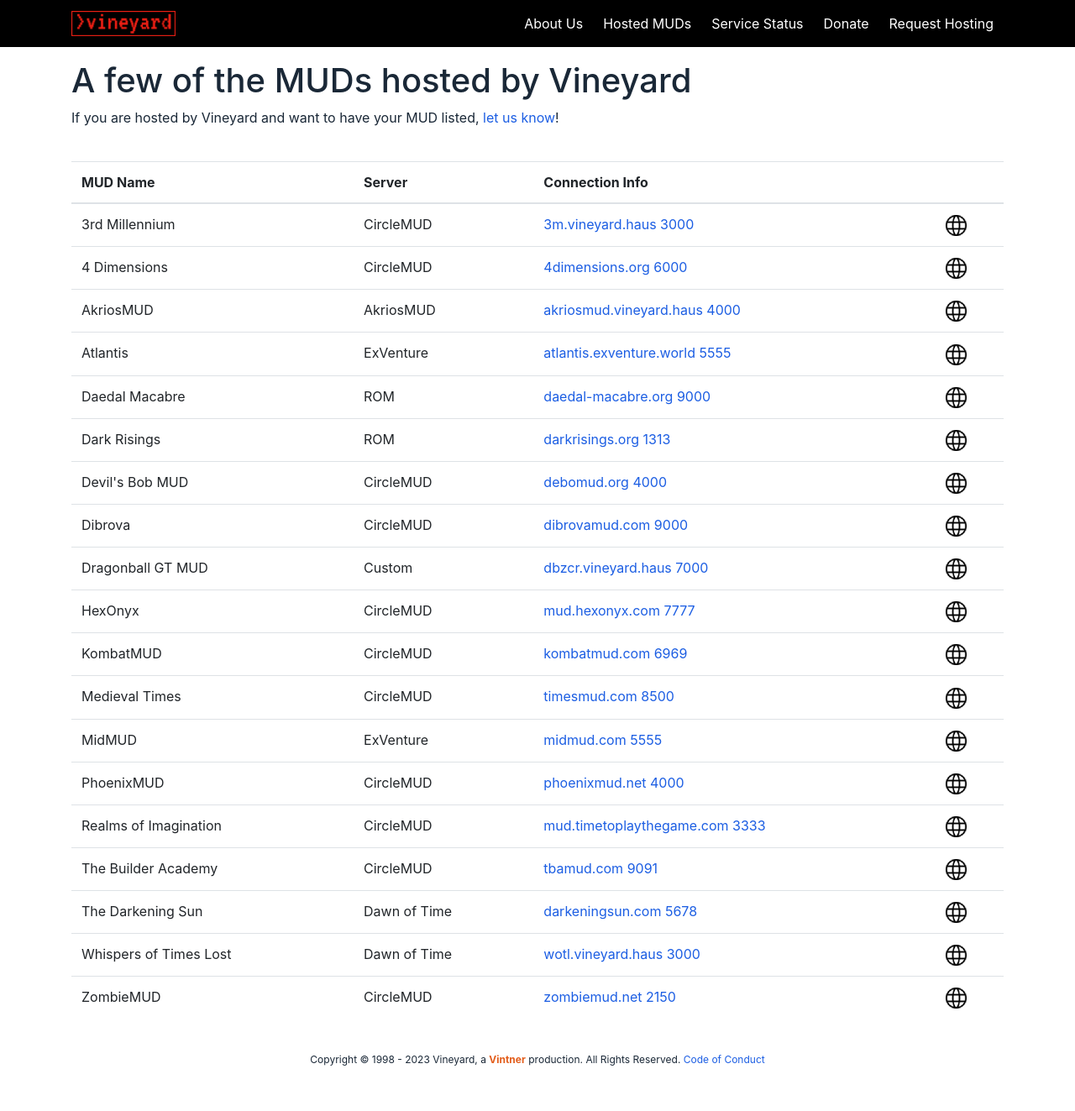
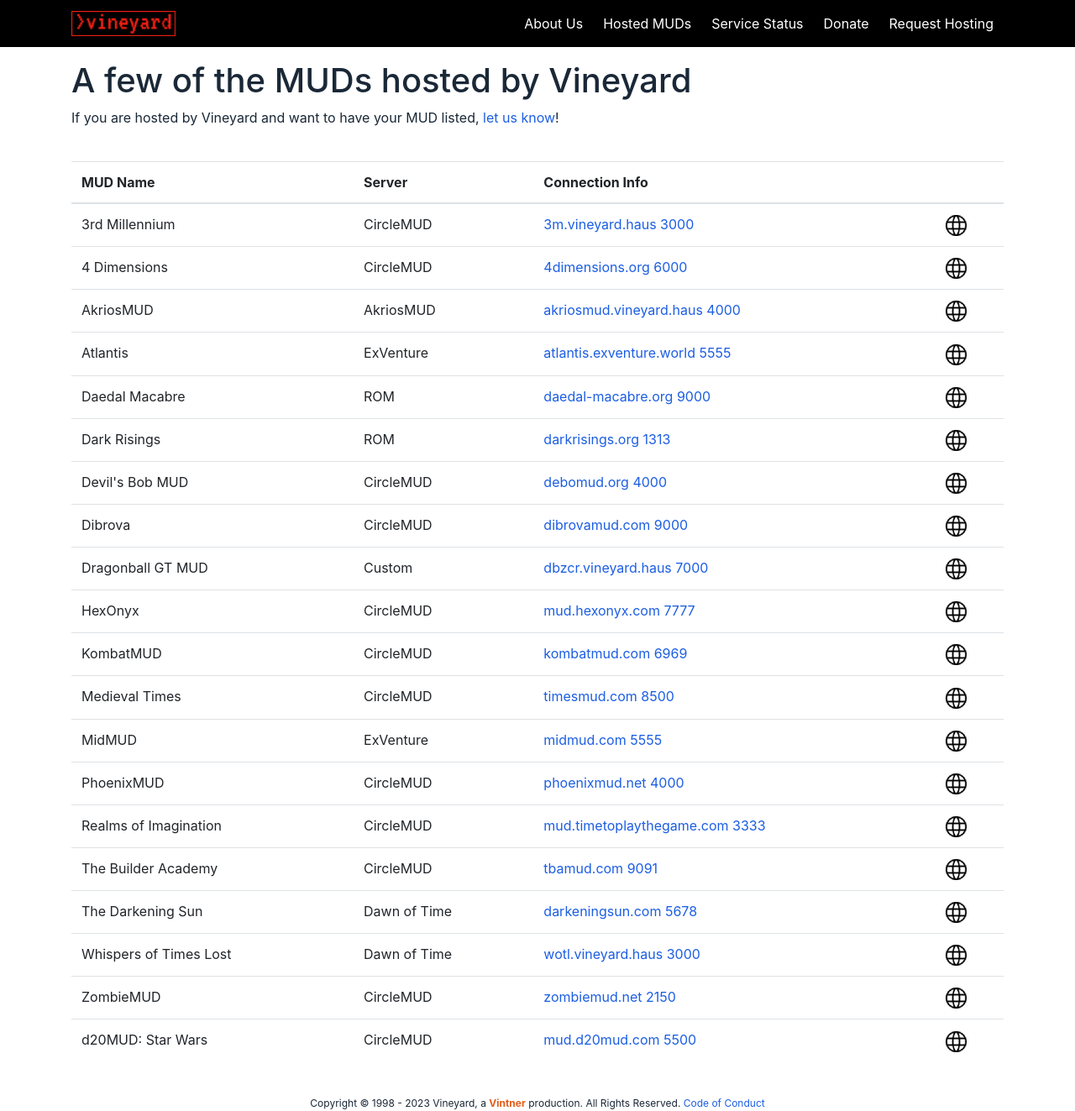
Before and after one commit to vintnerhaus/vineyard.haus, a Jekyll site: the page built from muds.html, in a window 1280 px wide. Shown: the whole page at 84% size. Built offline with Jekyll 4.4.1, drawn with Linux system fonts in a browser that asks for light colours; nearby versions of some CDN libraries; Markdown is read by kramdown in place of the engine named in the settings; before the commit the page ends 1271 px from its top, so only the background shows below that.

Commit message:
Update mud_list.json

```diff
--- a/_data/mud_list.json
+++ b/_data/mud_list.json
@@ -133,6 +133,13 @@
       "site": "dbzcr.vineyard.haus",
       "server_address": "dbzcr.vineyard.haus",
       "server_port": "7000",
+    },
+    {
+      "mud_name": "d20MUD: Star Wars",
+      "server": "CircleMUD",
+      "site": "d20mud.com",
+      "server_address": "mud.d20mud.com",
+      "server_port": "5500",
     }
   ]
 }
```
